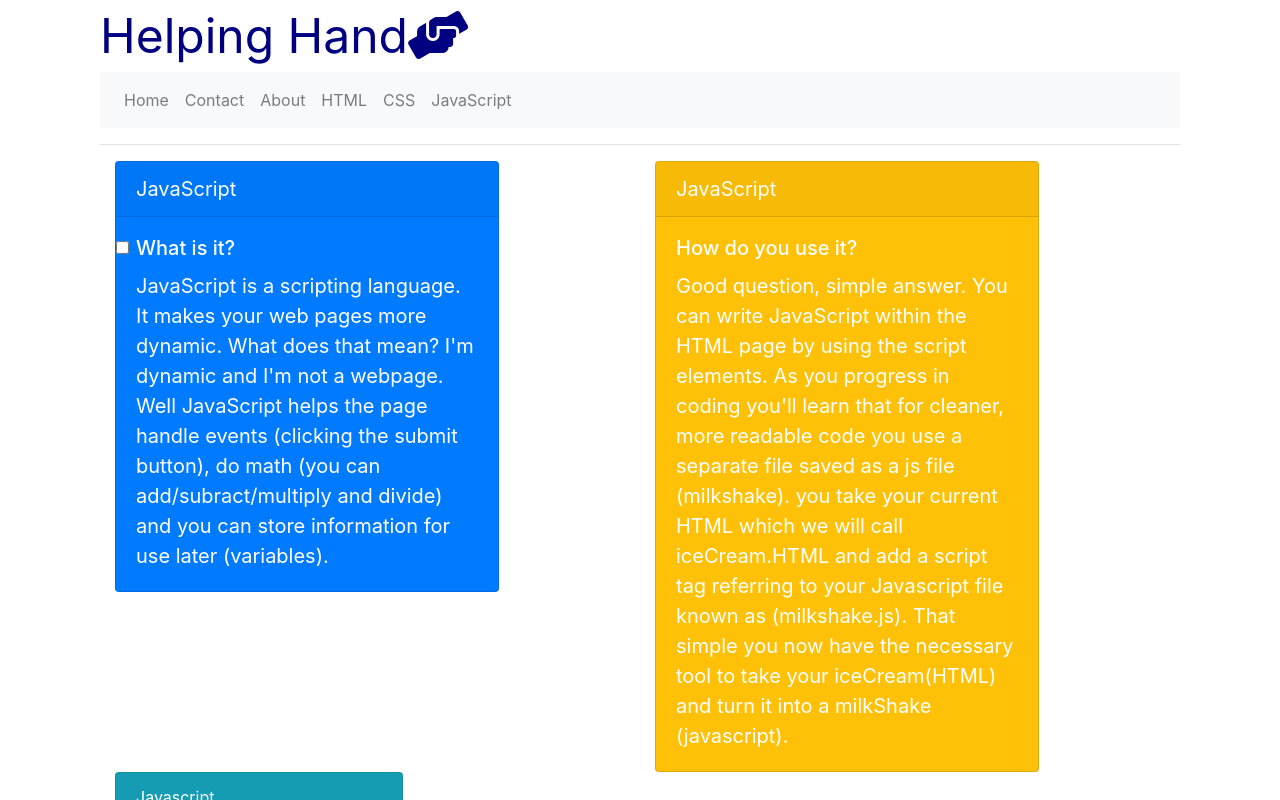
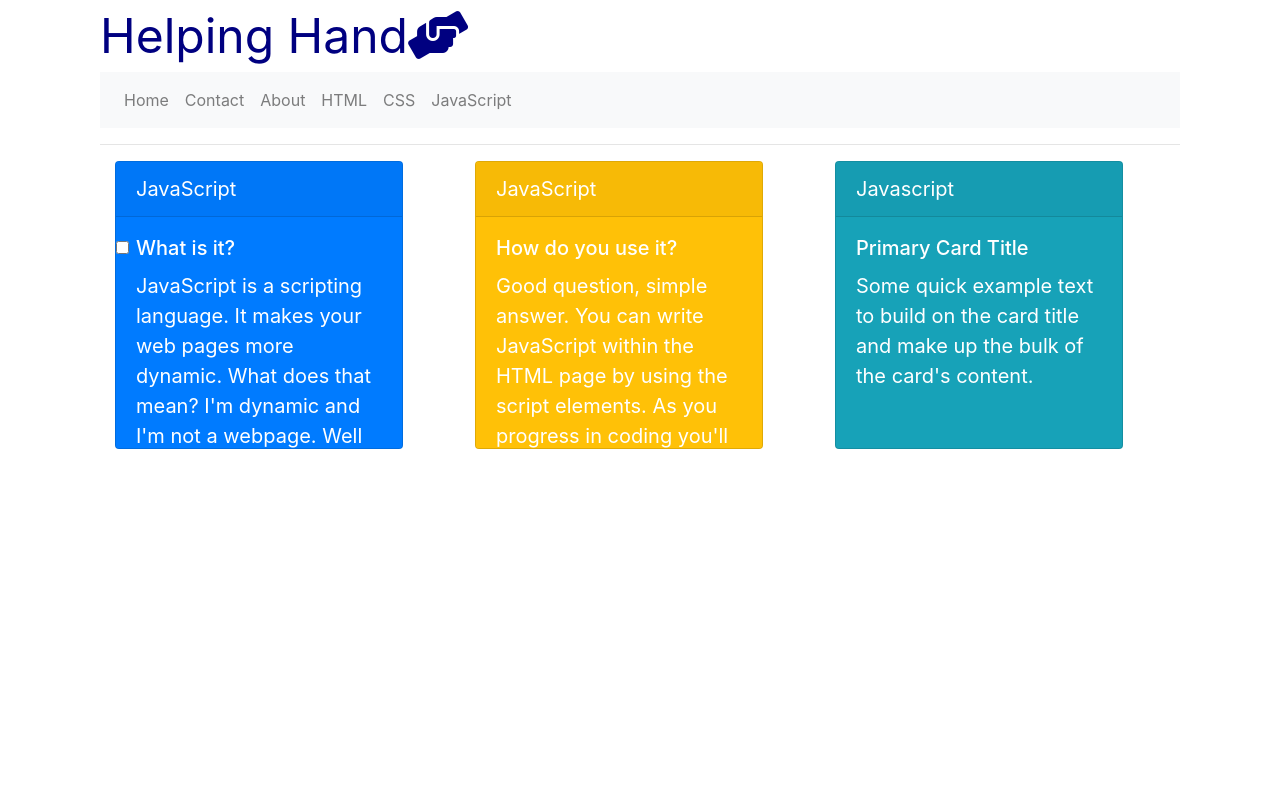
Before and after one commit to verna100/Helping-Hand, a React (Create React App) app: page /javascript in a window 1280 px wide. Shown: the top 800 px of the page. Built offline with nearby package versions, Linux system fonts and the light colour scheme.

Commit message:
styling fix

```diff
--- a/src/components/Context.js
+++ b/src/components/Context.js
@@ -10,7 +10,7 @@ class Context extends Component {
 <Container>
   <Row>
     <Col>
-    <Card bg="primary" text="white" style={{ width: '24rem', fontSize: 20 }}>
+    <Card bg="primary" text="white" style={styles.cardStyle}>
             <Card.Header>JavaScript</Card.Header>
             <Card.Body>
              <input type="checkbox" class="form-check-input" id="exampleCheck1" />
@@ -29,7 +29,7 @@ class Context extends Component {
           </Col>
 
      <Col>
-     <Card bg="warning" text="white" style={{ width: '24rem', fontSize: 20 }}>
+     <Card bg="warning" text="white" style={styles.cardStyle}>
             <Card.Header>JavaScript</Card.Header>
             <Card.Body>
               <Card.Title>How do you use it?</Card.Title>
@@ -44,7 +44,7 @@ class Context extends Component {
           </Card>
           </Col>
     <Col>
-     <Card bg="info" text="white" style={{ width: '18rem' }}>
+     <Card bg="info" text="white" style={styles.cardStyle}>
             <Card.Header>Javascript</Card.Header>
             <Card.Body>
               <Card.Title>Primary Card Title</Card.Title>
@@ -73,3 +73,13 @@ class Context extends Component {
 }
 
 export default Context;
+
+const styles= {
+  cardStyle: {
+    width: '18rem',
+    height:'18rem',
+    fontSize: 20,
+    overflowY:"scroll"
+
+  }
+}
```
